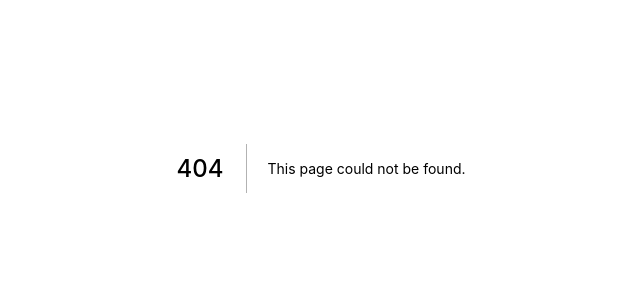
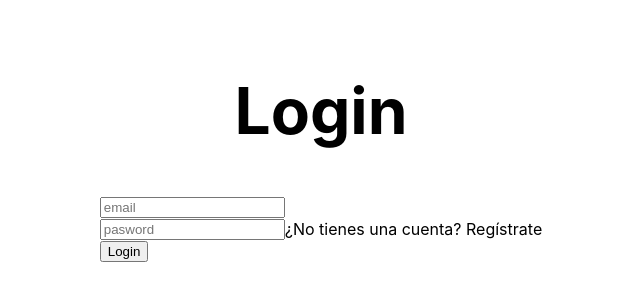
Before and after one commit to Lopez089/appCV, a Next.js app: page /login in a window 1280 px wide. Before the commit this address had no page. Shown: the part 232-532 px from the top of the page, without its empty margins (319-959 px from the left). Built offline with nearby package versions, Linux system fonts and the light colour scheme; no server answers.

Commit message:
feat(page): create page login

```diff
--- /dev/null
+++ b/pages/login.js
@@ -0,0 +1,93 @@
+import {useState, useEffect} from 'react'
+import Head from 'next/head'
+import styles from '../styles/Home.module.css'
+import firebase from "firebase/app";
+import 'firebase/auth'
+import { useRouter } from 'next/router'
+import Link from 'next/link'
+
+
+const firebaseConfig = {
+    apiKey: "AIzaSyCJhzq3tAZm1XxXWuI_JE8ndijWwHnO-C8",
+    authDomain: "appcv-591ab.firebaseapp.com",
+    projectId: "appcv-591ab",
+    storageBucket: "appcv-591ab.appspot.com",
+    messagingSenderId: "609534484685",
+    appId: "1:609534484685:web:15f3a5cbcd83f6370a8984"
+  };
+  firebaseConfig
+  if (!firebase.apps.length) {
+    firebase.initializeApp(firebaseConfig);
+  }
+
+
+const Login = ()=>{
+    const router = useRouter()
+    const [email, setemail] = useState('');
+    const [password, setpasword] = useState('');
+    const [error, seterror] = useState(null);
+
+    useEffect(() => {
+      firebase.auth().onAuthStateChanged((user) => {
+        if (user) {
+          console.log(user);
+          router.push('/')
+        }
+      })
+    }, []);
+
+  const handleSubmit = (e, email, password, seterror)=>{
+    e.preventDefault();
+
+    firebase.auth().signInWithEmailAndPassword(email, password)
+      .then((userCredential) => {
+        // Signed in
+        var user = userCredential.user;
+        router.push('/')
+      })
+      .catch((error) => {
+        var errorCode = error.code;
+        var errorMessage = error.message;
+        seterror(errorMessage);
+      });
+
+  }
+
+
+  return (
+    <div className={styles.container}>
+      <Head>
+        <title>Login</title>
+        <link rel="icon" href="/favicon.ico" />
+      </Head>
+
+      <main className={styles.main}>
+        <h1 className={styles.title}>
+          Login
+        </h1>
+        {
+          error ?
+           ( <p>{error}</p>) :null
+        }
+        <div className={styles.grid}>
+          <form>
+            <div>
+              <input type="text" placeholder="email" onChange={(e)=> setemail(e.target.value)}/>
+            </div>
+            <div>
+              <input type="text" placeholder="pasword" onChange={(e)=> setpasword(e.target.value)} />
+            </div>
+            <button onClick={(e)=> handleSubmit(e,email, password, seterror)}>Login</button>
+          </form>
+          <div>
+            <p>¿No tienes una cuenta? <Link href='/signin'>Regístrate</Link></p>
+          </div>
+        </div>
+      </main>
+
+
+    </div>
+  )
+}
+
+export default Login
```
